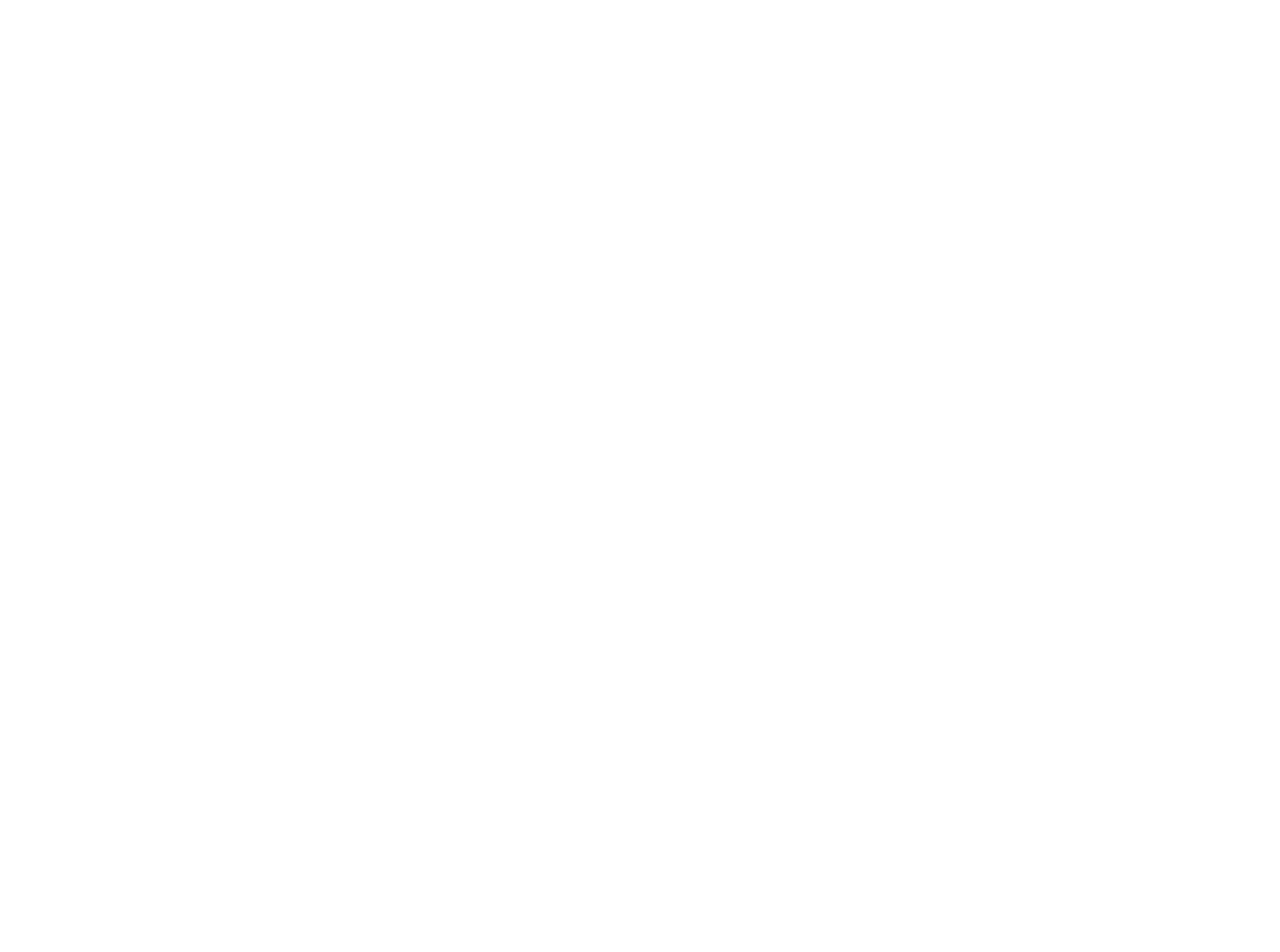
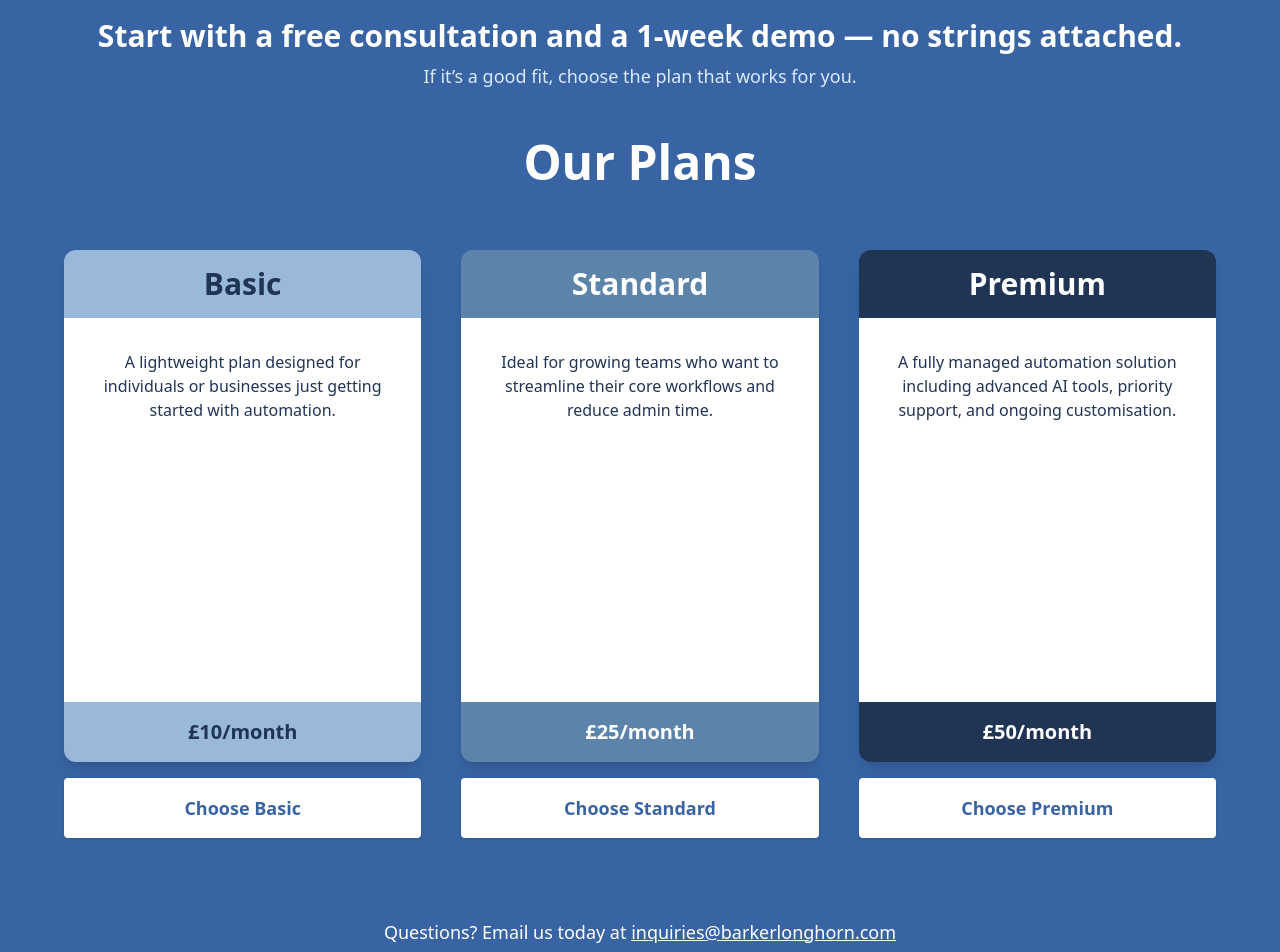
Before and after one commit to eviebarker/softlandingsproject-site, a React (Create React App) app: page /services in a window 1280 px wide. Before the commit this address had no page. Shown: the part 220-1172 px from the top of the page. Before the commit the page ends 800 px from the top, so only its background shows below. Built offline with nearby package versions, Linux system fonts and the light colour scheme.

Commit message:
added services page

```diff
--- a/src/App.js
+++ b/src/App.js
@@ -2,6 +2,7 @@
 import { BrowserRouter as Router, Routes, Route } from "react-router-dom";
 import Home from "./pages/Home";
 import About from "./pages/About";
+import Services from "./pages/Services";
 
 function App() {
   return (
@@ -9,7 +10,7 @@
       <Routes>
         <Route path="/" element={<Home />} />
         <Route path="/about" element={<About />} />
-        {/* Add more pages as needed */}
+        <Route path="/services" element={<Services />} />
       </Routes>
     </Router>
   );
--- /dev/null
+++ b/src/pages/Services.js
@@ -0,0 +1,123 @@
+import React from "react";
+import { Link } from "react-router-dom";
+import logo from "../assets/logowhite.png";
+
+function Services() {
+  return (
+    <div className="min-h-screen bg-[#3864a4] text-white px-8 py-10 font-sans">
+      <div className="relative z-10">
+        {/* Navbar */}
+        <header className="flex justify-between items-center mb-20">
+          <div className="flex items-center space-x-2 text-white text-2xl font-bold">
+            <img src={logo} alt="Logo" className="h-22 w-auto max-w-[20rem]" />
+          </div>
+          <nav className="space-x-6 text-white text-lg">
+            <Link to="/" className="hover:underline">Home</Link>
+            <Link to="/about" className="hover:underline">About</Link>
+            <Link to="/services" className="hover:underline">Services</Link>
+            <Link to="/contact" className="hover:underline">Contact</Link>
+          </nav>
+        </header>
+
+        {/* Services Section */}
+        <main className="max-w-6xl mx-auto">
+
+          {/* Info Text */}
+          <div className="text-center mb-12">
+            <h2 className="text-2xl md:text-3xl font-semibold mb-2">
+              Start with a free consultation and a 1-week demo — no strings attached.
+            </h2>
+            <p className="text-lg text-blue-100">
+              If it’s a good fit, choose the plan that works for you.
+            </p>
+          </div>
+
+          <h1 className="text-5xl font-bold mb-16 text-center">Our Plans</h1>
+
+          <div className="grid grid-cols-1 md:grid-cols-3 gap-10">
+            {/* BASIC */}
+            <div className="flex flex-col items-center w-full">
+              <div className="w-full min-h-[32rem] flex flex-col rounded-xl overflow-hidden shadow-lg">
+                <div className="bg-[#99b8da] text-center py-4">
+                  <h2 className="text-3xl font-bold text-[#203454]">Basic</h2>
+                </div>
+
+                <div className="bg-white text-[#203454] flex-grow px-6 py-8 text-center flex flex-col justify-between">
+                  <p className="mb-8 text-base">
+                    A lightweight plan designed for individuals or businesses just getting started with automation.
+                  </p>
+                </div>
+
+                <div className="bg-[#99b8da] text-center py-4 text-xl font-bold text-[#203454]">
+                  £10/month
+                </div>
+              </div>
+
+              <button className="w-full mt-4 text-lg bg-white text-[#3864a4] font-semibold py-4 px-8 rounded shadow hover:bg-[#99b8da] hover:text-white transition">
+                Choose Basic
+              </button>
+            </div>
+
+            {/* STANDARD */}
+            <div className="flex flex-col items-center w-full">
+              <div className="w-full min-h-[32rem] flex flex-col rounded-xl overflow-hidden shadow-lg">
+                <div className="bg-[#5c84aa] text-center py-4">
+                  <h2 className="text-3xl font-bold text-white">Standard</h2>
+                </div>
+
+                <div className="bg-white text-[#203454] flex-grow px-6 py-8 text-center flex flex-col justify-between">
+                  <p className="mb-8 text-base">
+                    Ideal for growing teams who want to streamline their core workflows and reduce admin time.
+                  </p>
+                </div>
+
+                <div className="bg-[#5c84aa] text-center py-4 text-xl font-bold text-white">
+                  £25/month
+                </div>
+              </div>
+
+              <button className="w-full mt-4 text-lg bg-white text-[#3864a4] font-semibold py-4 px-8 rounded shadow hover:bg-[#5c84aa] hover:text-white transition">
+                Choose Standard
+              </button>
+            </div>
+
+            {/* PREMIUM */}
+            <div className="flex flex-col items-center w-full">
+              <div className="w-full min-h-[32rem] flex flex-col rounded-xl overflow-hidden shadow-lg">
+                <div className="bg-[#203454] text-center py-4">
+                  <h2 className="text-3xl font-bold text-white">Premium</h2>
+                </div>
+
+                <div className="bg-white text-[#203454] flex-grow px-6 py-8 text-center flex flex-col justify-between">
+                  <p className="mb-8 text-base">
+                    A fully managed automation solution including advanced AI tools, priority support, and ongoing customisation.
+                  </p>
+                </div>
+
+                <div className="bg-[#203454] text-center py-4 text-xl font-bold text-white">
+                  £50/month
+                </div>
+              </div>
+
+              <button className="w-full mt-4 text-lg bg-white text-[#3864a4] font-semibold py-4 px-8 rounded shadow hover:bg-[#203454] hover:text-white transition">
+                Choose Premium
+              </button>
+            </div>
+          </div>
+
+          {/* Contact Section */}
+          <div className="text-center mt-20 text-lg">
+            <p>
+              Questions? Email us today at{" "}
+              <a href="mailto:inquiries@barkerlonghorn.com" className="underline hover:text-blue-200">
+                inquiries@barkerlonghorn.com
+              </a>
+            </p>
+          </div>
+        </main>
+      </div>
+    </div>
+  );
+}
+
+export default Services;
```
